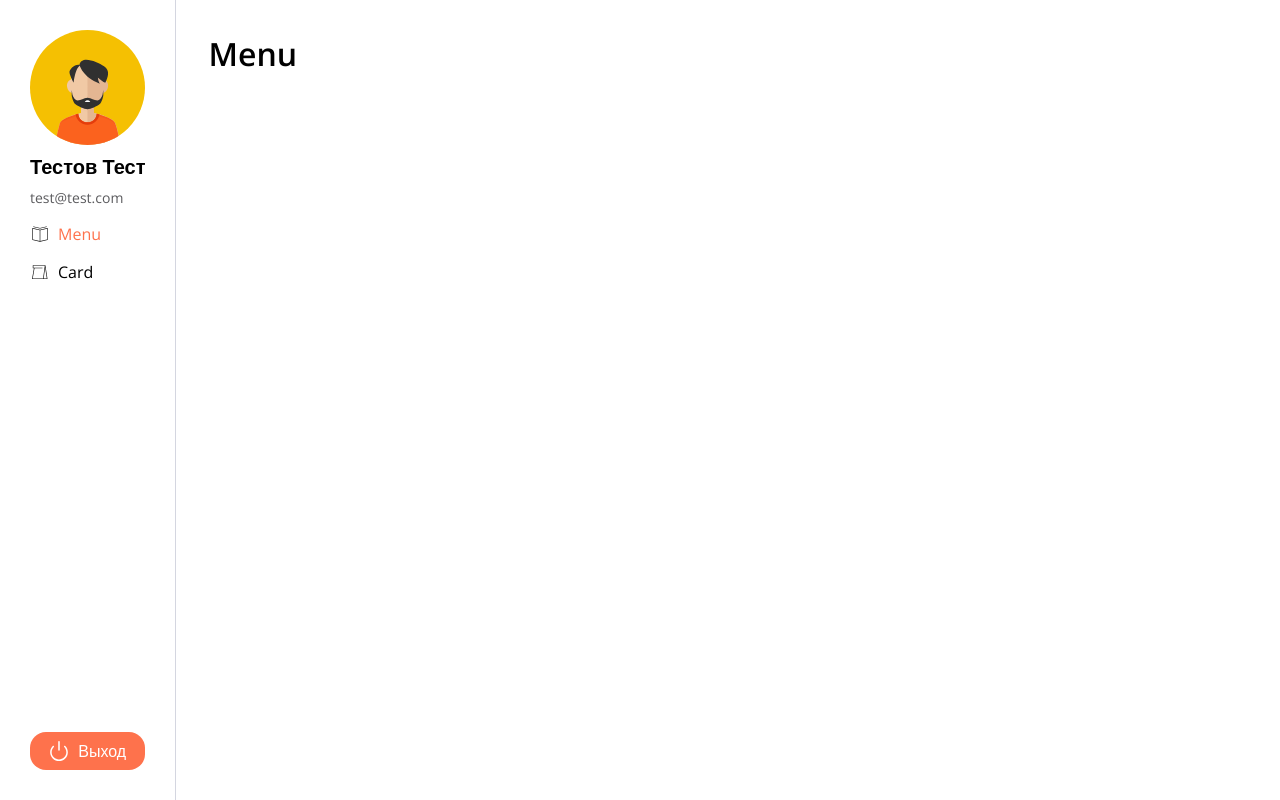
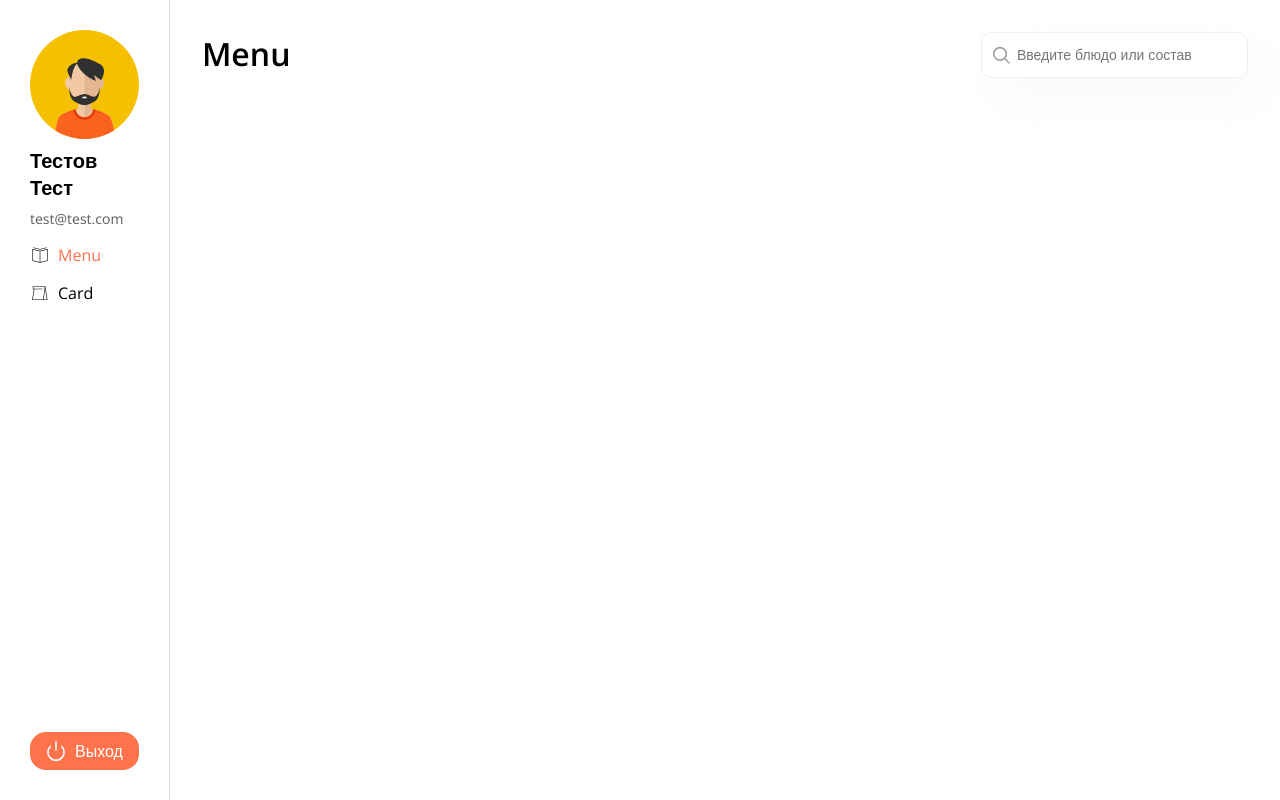
Before and after one commit to Tsuna08/pizza-project, a React (Vite) app: page / in a window 1280 px wide. Built offline with nearby package versions, Linux system fonts and the light colour scheme.

Commit message:
Cтилизация поискового поля

```diff
--- /dev/null
+++ b/src/components/Search/index.ts
@@ -0,0 +1 @@
+export { Search } from './ui/Search'
--- /dev/null
+++ b/src/components/Search/ui/Search.module.scss
@@ -0,0 +1,23 @@
+.wrapper {
+  position: relative;
+}
+
+.input {
+  font-size: 0.875rem;
+  font-style: normal;
+  font-weight: 400;
+  color: var(--text-primary);
+  background: inherit;
+  padding: 0.875rem 1.875rem 0.875rem 2.1875rem;
+  border: 1px solid #efefef;
+  border-radius: 0.625rem;
+  box-shadow: 15px 20px 45px 0px rgba(233, 233, 233, 0.25);
+  min-width: 12.5rem;
+}
+
+.icon {
+  position: absolute;
+  top: 12px;
+  left: 10px;
+  width: 20px;
+}
--- /dev/null
+++ b/src/components/Search/ui/Search.tsx
@@ -0,0 +1,23 @@
+import cn from 'classnames'
+import { ForwardedRef, forwardRef, InputHTMLAttributes } from 'react'
+
+import classes from './Search.module.scss'
+
+export const Search = forwardRef(
+  (
+    { value, placeholder, className, onChange }: InputHTMLAttributes<HTMLInputElement>,
+    ref?: ForwardedRef<HTMLInputElement> | null
+  ) => (
+    <div className={classes.wrapper}>
+      <img src='/search.svg' alt='Поиск' className={classes.icon} />
+      <input
+        ref={ref}
+        type='text'
+        value={value}
+        placeholder={placeholder}
+        className={cn(classes.input, className)}
+        onChange={onChange}
+      />
+    </div>
+  )
+)
--- a/src/components/index.ts
+++ b/src/components/index.ts
@@ -1,3 +1,4 @@
 export { Button } from './Button'
 export { Header } from './Header'
 export { Input } from './Input'
+export { Search } from './Search'
--- a/src/layout/Layout/ui/Layout.module.scss
+++ b/src/layout/Layout/ui/Layout.module.scss
@@ -5,4 +5,5 @@
 
 .content {
   margin: 2rem;
+  width: 100%;
 }
--- a/src/pages/Menu/ui/Menu.module.scss
+++ b/src/pages/Menu/ui/Menu.module.scss
@@ -0,0 +1,4 @@
+.header {
+  display: flex;
+  justify-content: space-between;
+}
--- a/src/pages/Menu/ui/Menu.tsx
+++ b/src/pages/Menu/ui/Menu.tsx
@@ -1,13 +1,16 @@
-// import classes from './Menu.module.scss'
+import classes from './Menu.module.scss'
 
-import { Header } from '@/components'
+import { Header, Search } from '@/components'
 
 interface MenuProps {}
 
 export const Menu = ({}: MenuProps) => {
   return (
     <>
-      <Header>Menu</Header>
+      <div className={classes.header}>
+        <Header>Menu</Header>
+        <Search placeholder='Введите блюдо или состав' />
+      </div>
     </>
   )
 }
```
Also changed, not shown: public/search.svg (added), public/turn-off.svg.
